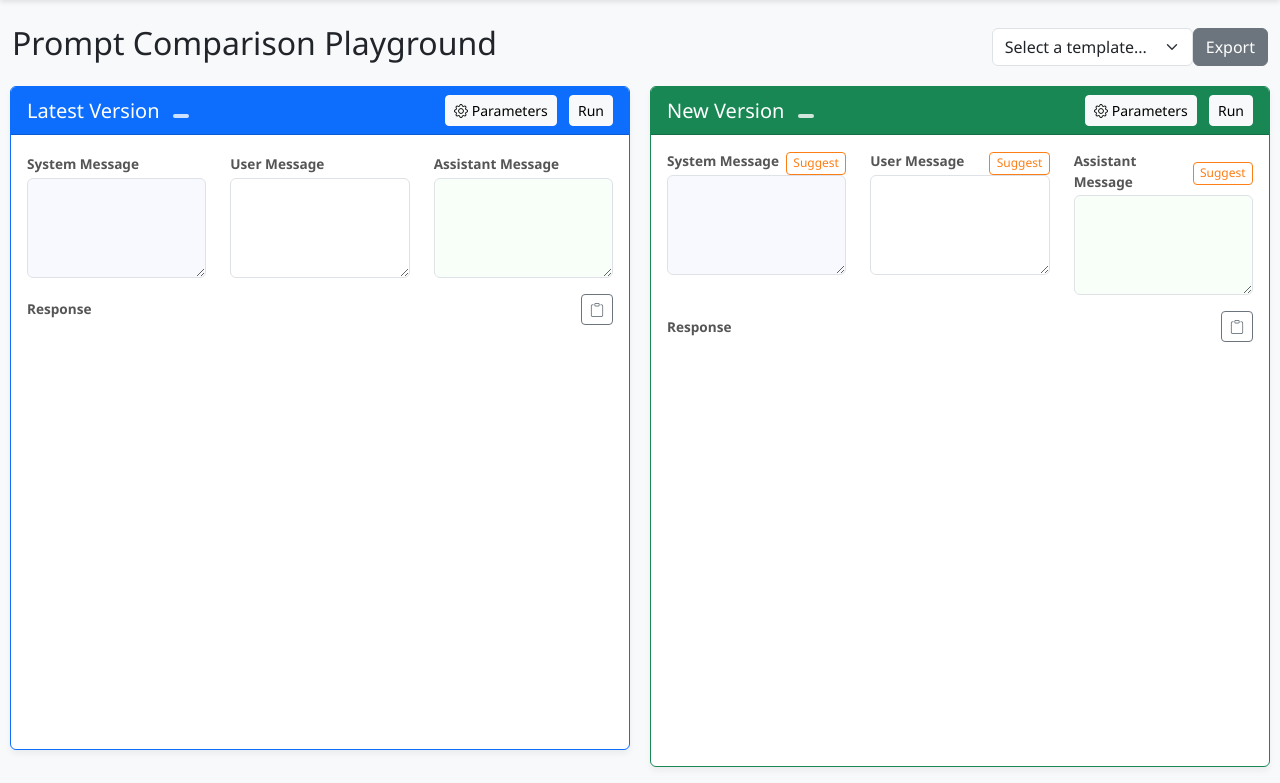
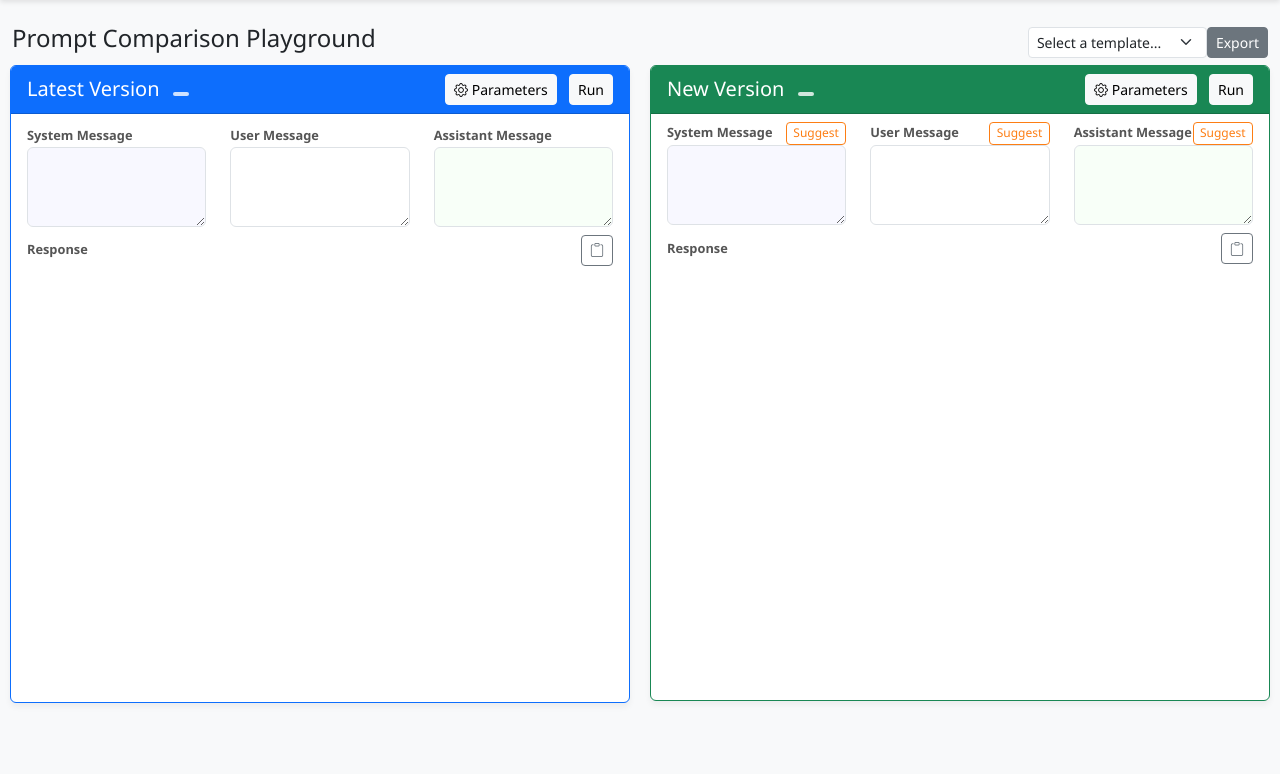
Before and after one commit to slysik/prompt2compare, a Flask app: page /compare in a window 1280 px wide. Shown: the part 56-839 px from the top of the page. After the commit the page ends 763 px from the top, so only its background shows below. Run offline with Flask 3, Linux system fonts and the light colour scheme; data that the repository does not hold is empty.

Commit message:
Maximize response display area and improve version display
- Decreased header and spacing for more vertical space
- Reduced prompt input area heights to 80px
- Increased response container height to 80vh
- Added version detection logic to find versions in various fields
- Added debugging to diagnose version number issues
- Reduced card body padding for better space utilization

🤖 Generated with [Claude Code](https://claude.ai/code)
Co-Authored-By: Claude <noreply@anthropic.com>

```diff
--- a/templates/template_and_response_compare.html
+++ b/templates/template_and_response_compare.html
@@ -5,21 +5,21 @@
 {% block content %}
 
 <div class="playground-container">
-    <div class="playground-header mb-3">
+    <div class="playground-header mb-1">
         <div class="row align-items-center">
             <div class="col-md-6">
-                <h2>Prompt Comparison Playground</h2>
+                <h4>Prompt Comparison Playground</h4>
             </div>
             <div class="col-md-6 d-flex justify-content-end">
                 <div class="template-selector">
-                    <select id="templateSelector" class="form-select me-2">
+                    <select id="templateSelector" class="form-select form-select-sm me-2">
                         <option value="">Select a template...</option>
                         {% for template in templates %}
                         <option value="{{ template.name }}">{{ template.name }}</option>
                         {% endfor %}
                     </select>
                 </div>
-                <button id="exportButton" class="btn btn-secondary">Export</button>
+                <button id="exportButton" class="btn btn-sm btn-secondary">Export</button>
             </div>
         </div>
     </div>
@@ -40,20 +40,20 @@
                     </div>
                     <div class="card-body">
                         <!-- Prompt textareas in a row -->
-                        <div class="row mb-3">
+                        <div class="row mb-2">
                             <div class="col-md-4">
                                 <label for="leftSystemMessage" class="form-label">System Message</label>
-                                <textarea id="leftSystemMessage" class="form-control message-textarea" rows="4" readonly></textarea>
+                                <textarea id="leftSystemMessage" class="form-control message-textarea" rows="3" readonly></textarea>
                             </div>
 
                             <div class="col-md-4">
                                 <label for="leftUserMessage" class="form-label">User Message</label>
-                                <textarea id="leftUserMessage" class="form-control message-textarea" rows="4" readonly></textarea>
+                                <textarea id="leftUserMessage" class="form-control message-textarea" rows="3" readonly></textarea>
                             </div>
 
                             <div class="col-md-4">
                                 <label for="leftAssistantMessage" class="form-label">Assistant Message</label>
-                                <textarea id="leftAssistantMessage" class="form-control message-textarea" rows="4" readonly></textarea>
+                                <textarea id="leftAssistantMessage" class="form-control message-textarea" rows="3" readonly></textarea>
                             </div>
                         </div>
 
@@ -85,13 +85,13 @@
                     </div>
                     <div class="card-body">
                         <!-- Prompt textareas in a row -->
-                        <div class="row mb-3">
+                        <div class="row mb-2">
                             <div class="col-md-4">
                                 <div class="d-flex justify-content-between align-items-center">
                                     <label for="rightSystemMessage" class="form-label">System Message</label>
                                     <button id="suggestSystemButton" class="btn btn-sm btn-outline-warning">Suggest</button>
                                 </div>
-                                <textarea id="rightSystemMessage" class="form-control message-textarea" rows="4"></textarea>
+                                <textarea id="rightSystemMessage" class="form-control message-textarea" rows="3"></textarea>
                             </div>
 
                             <div class="col-md-4">
@@ -99,7 +99,7 @@
                                     <label for="rightUserMessage" class="form-label">User Message</label>
                                     <button id="suggestUserButton" class="btn btn-sm btn-outline-warning">Suggest</button>
                                 </div>
-                                <textarea id="rightUserMessage" class="form-control message-textarea" rows="4"></textarea>
+                                <textarea id="rightUserMessage" class="form-control message-textarea" rows="3"></textarea>
                             </div>
 
                             <div class="col-md-4">
@@ -107,7 +107,7 @@
                                     <label for="rightAssistantMessage" class="form-label">Assistant Message</label>
                                     <button id="suggestAssistantButton" class="btn btn-sm btn-outline-warning">Suggest</button>
                                 </div>
-                                <textarea id="rightAssistantMessage" class="form-control message-textarea" rows="4"></textarea>
+                                <textarea id="rightAssistantMessage" class="form-control message-textarea" rows="3"></textarea>
                             </div>
                         </div>
 
@@ -297,12 +297,28 @@ document.addEventListener('DOMContentLoaded', function() {
                 const leftVersionTag = document.getElementById('leftVersionInfo');
                 const rightVersionTag = document.getElementById('rightVersionInfo');
 
+                // Log template data for debugging
+                console.log('Template data received:', templateData);
+
                 if (templateData.version) {
                     leftVersionTag.textContent = `v${templateData.version}`;
                     rightVersionTag.textContent = `v${templateData.version}`;
+                    console.log('Version found:', templateData.version);
                 } else {
-                    leftVersionTag.textContent = '';
-                    rightVersionTag.textContent = '';
+                    // Try to look for version in additional fields
+                    const versionField = Object.keys(templateData).find(key =>
+                        key.toLowerCase().includes('version') || key.toLowerCase() === 'v');
+
+                    if (versionField && templateData[versionField]) {
+                        const versionValue = templateData[versionField];
+                        leftVersionTag.textContent = `v${versionValue}`;
+                        rightVersionTag.textContent = `v${versionValue}`;
+                        console.log('Version found in field:', versionField, versionValue);
+                    } else {
+                        leftVersionTag.textContent = '';
+                        rightVersionTag.textContent = '';
+                        console.log('No version found in template data');
+                    }
                 }
 
                 // If API returned a single prompt field instead of separate messages
@@ -515,6 +531,11 @@ document.addEventListener('DOMContentLoaded', function() {
             // Show more specific error message
             console.error('Suggestion error:', error);
             alert(`Suggestion error: ${error.message || 'Unknown error occurred'}`);
+
+            // Add debug output for API version issues
+            if (!templateData || !templateData.version) {
+                console.warn('No version info found in template data:', templateData);
+            }
         } finally {
             hideLoading(button, originalText);
         }
@@ -613,7 +634,7 @@ document.addEventListener('DOMContentLoaded', function() {
 {% block extra_css %}
 <style>
     .playground-container {
-        min-height: calc(100vh - 80px);
+        min-height: calc(100vh - 50px);
         width: 100%;
         padding: 0;
         margin: 0;
@@ -635,10 +656,10 @@ document.addEventListener('DOMContentLoaded', function() {
     }
 
     .response-container {
-        min-height: 400px;
-        max-height: 70vh;
+        min-height: 420px;
+        max-height: 80vh;
         overflow-y: auto;
-        padding: 15px;
+        padding: 10px;
         border-radius: 4px;
         font-family: monospace;
         font-size: 0.875rem;
@@ -664,9 +685,11 @@ document.addEventListener('DOMContentLoaded', function() {
 
     /* Aligned message textareas */
     .message-textarea {
-        height: 100px;
+        height: 80px;
         font-size: 0.8rem;
         line-height: 1.4;
+        max-height: 80px;
+        min-height: 80px;
     }
 
     /* Make the Assistant message slightly different */
@@ -681,10 +704,14 @@ document.addEventListener('DOMContentLoaded', function() {
 
     /* Smaller input labels to save space */
     .form-label {
-        font-size: 0.85rem;
+        font-size: 0.80rem;
         font-weight: 600;
-        margin-bottom: 0.2rem;
+        margin-bottom: 0.1rem;
         color: #555;
+    }
+
+    .card-body {
+        padding: 0.5rem 1rem;
     }
 
     /* Modal styling */
```
